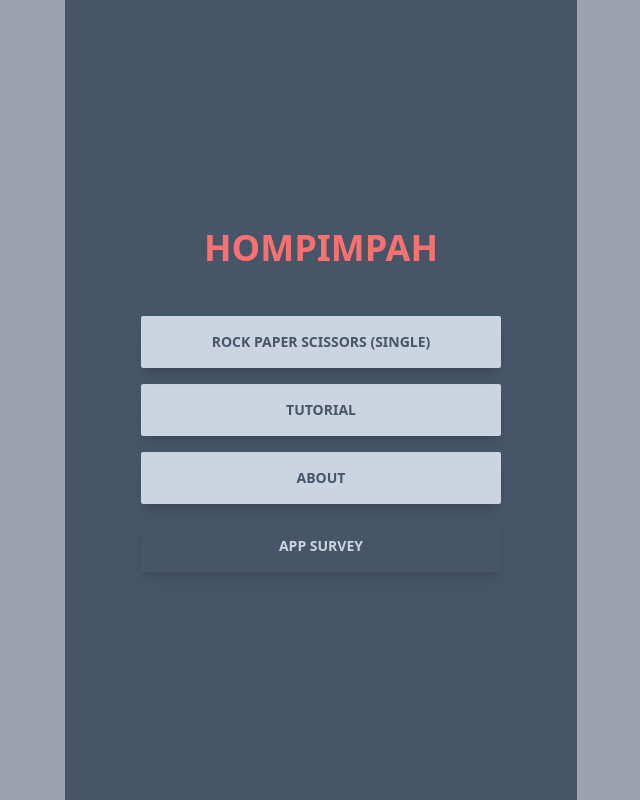
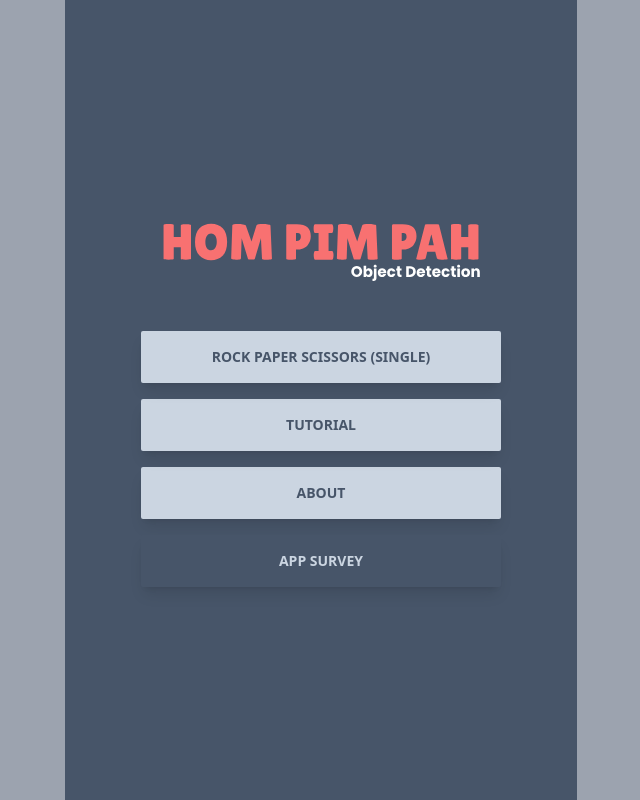
Before and after one commit to MSeptianJ/hompimpah-object-detection, a React (Vite) app: page / in a window 1280 px wide. Shown: the whole page, without its empty margins (319-959 px from the left). Built offline with nearby package versions, Linux system fonts and the light colour scheme.

Commit message:
Add New Text Logo Ilustration

```diff
--- a/package.json
+++ b/package.json
@@ -9,7 +9,7 @@
 		"lint": "eslint src --ext js,jsx --report-unused-disable-directives --max-warnings 0",
 		"preview": "vite preview",
 		"deploy-dev": "npm run build && firebase deploy --only hosting:dev",
-		"deploy-prod": "npm run build && firebase deploy --only hosting:prod"
+		"deploy-pro": "npm run build && firebase deploy --only hosting:pro"
 	},
 	"dependencies": {
 		"@tanstack/react-query": "^4.36.1",
--- a/src/routes/start/index.jsx
+++ b/src/routes/start/index.jsx
@@ -1,5 +1,6 @@
 import { useAtom, useSetAtom } from 'jotai';
 import { Link } from 'react-router-dom';
+import LOGOILUST from '../../assets/img/logo-Ilust.svg';
 import BtnPrimary from '../../components/smallComponents/BtnPrimary';
 import {
 	gamePlayedStateAtom,
@@ -39,8 +40,12 @@ const Start = () => {
 
 	return (
 		<div className="m-auto flex min-h-screen w-full flex-col justify-center text-center">
-			<div className=" w-full p-4 text-center text-red-400">
-				<h1 className=" text-4xl font-bold uppercase">HOMPIMPAH</h1>
+			<div className=" w-full p-4">
+				<img
+					className=" m-auto w-3/4 max-w-xs"
+					src={LOGOILUST}
+					alt="Logo Hompimpah"
+				/>
 			</div>
 
 			<div className=" w-full p-4">
```
Also changed, not shown: src/assets/img/logo-Ilust.svg (added).
